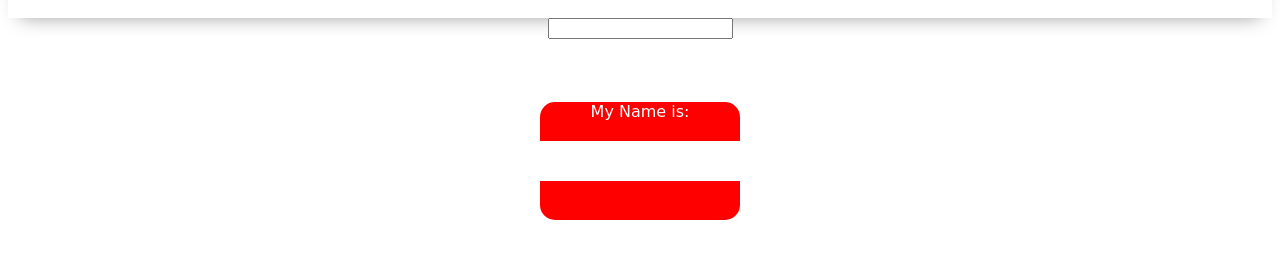
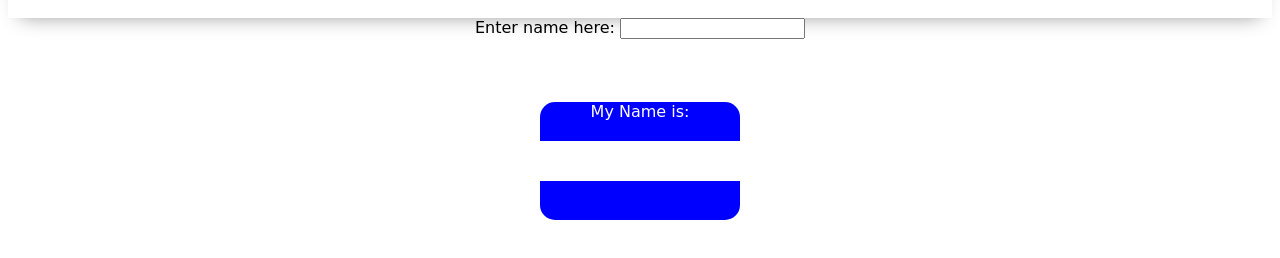
Before and after one commit to baileykue/name-tag-practice, a plain HTML site: page index.html in a window 1280 px wide. Shown: the part 70-328 px from the top of the page. Drawn offline with Linux system fonts and the light colour scheme; a web font is replaced by a local one.

Commit message:
changing the color and adding label text to input

```diff
--- a/index.html
+++ b/index.html
@@ -16,6 +16,7 @@
     </header>
     <main>
       <label>
+        Enter name here:
         <input id="name-field" type="text" value="" />
       </label>
 
--- a/styles/style.css
+++ b/styles/style.css
@@ -95,7 +95,7 @@ footer {
 
 #top {
   text-align: center;
-  background-color: red;
+  background-color: blue;
   color: white;
   width: 100%;
   height: 33%;
@@ -107,7 +107,7 @@ footer {
 }
 
 #bottom {
-  background-color: red;
+  background-color: blue;
   height: 33%;
   width: 100%;
   border-radius: 0px 0px 15px 15px;
```
